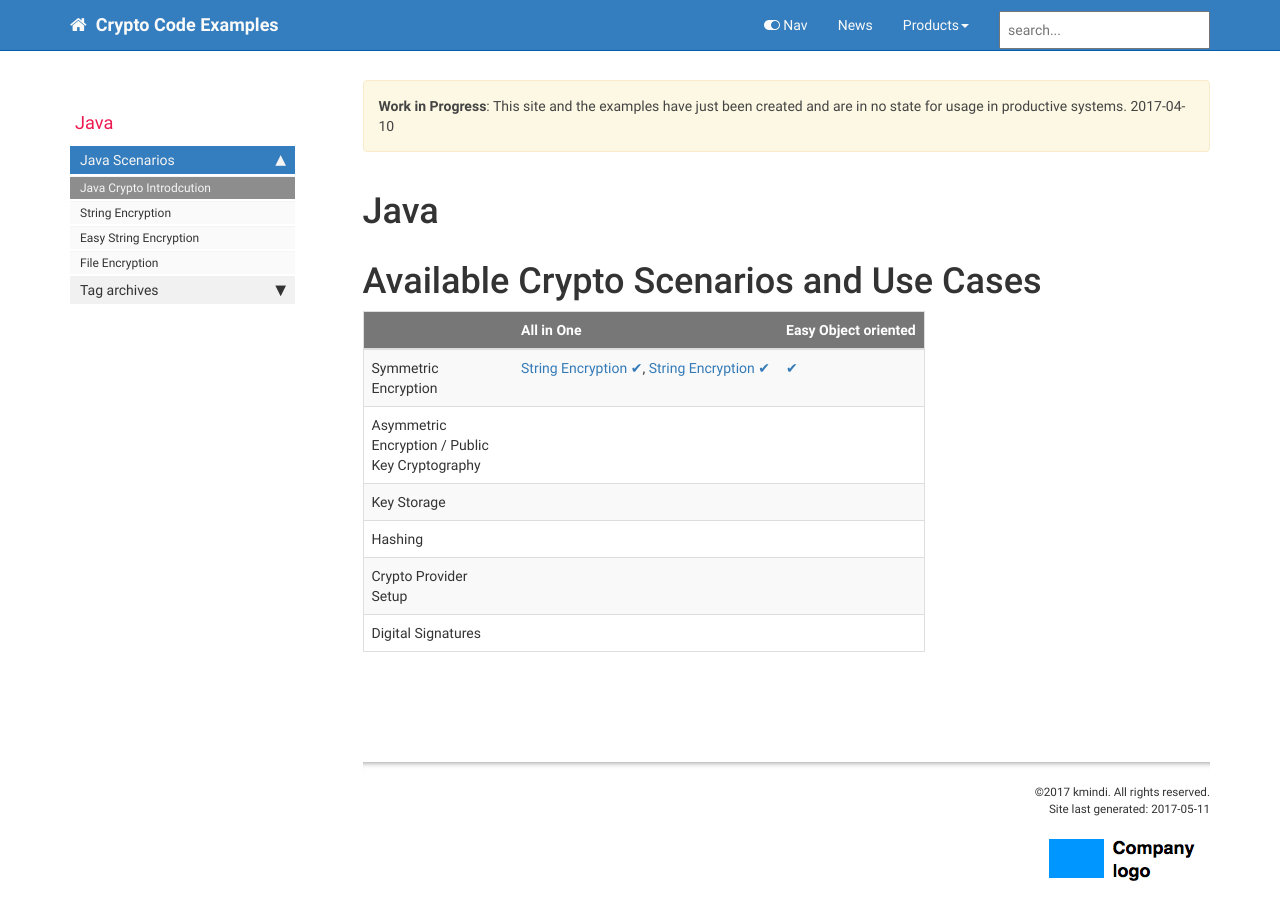
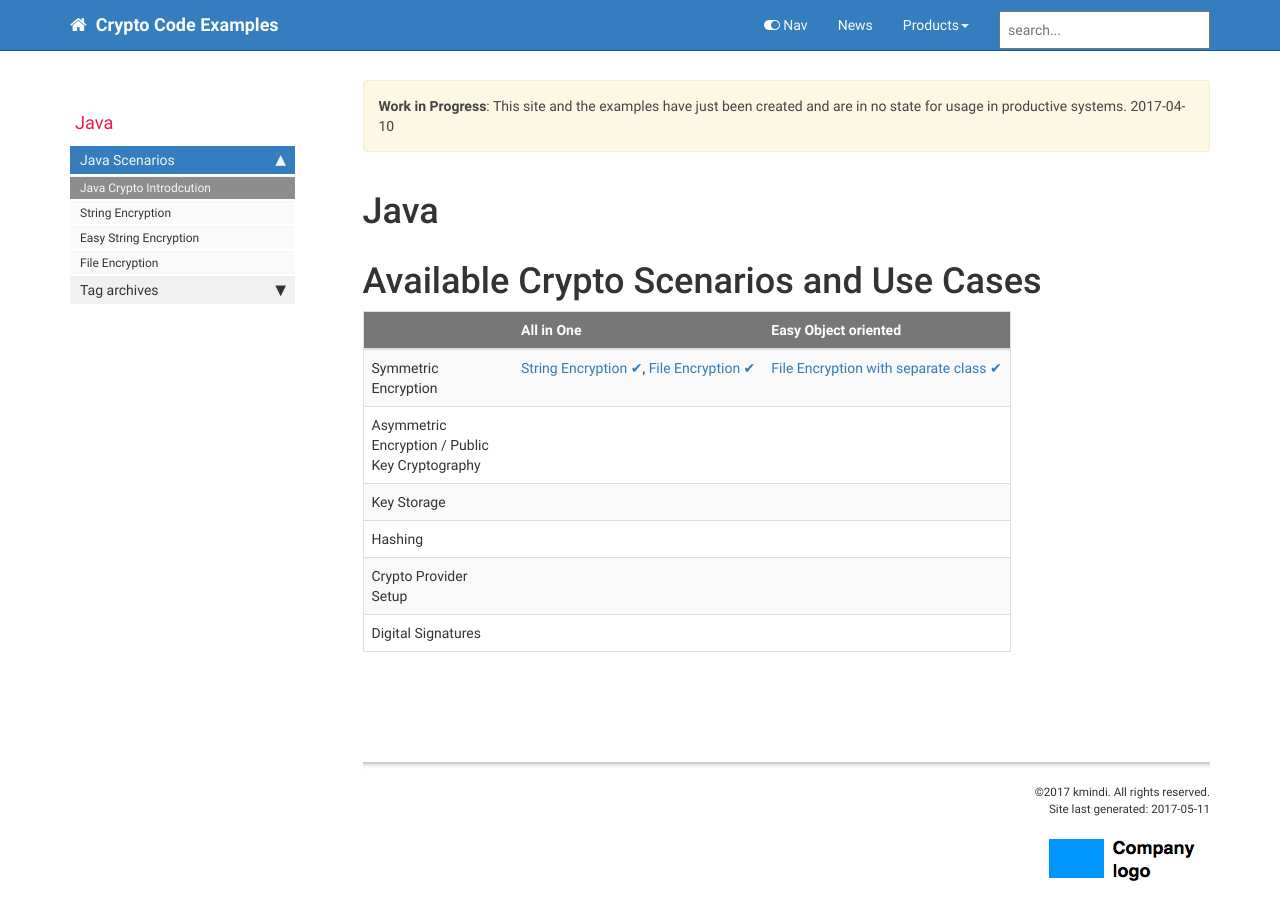
Before and after one commit to cryptoexamples/CryptoExamples, a Jekyll site: the page built from pages/java/java_landing_page.md, in a window 1280 px wide. Built offline with Jekyll 4.4.1, drawn with Linux system fonts in a browser that asks for light colours; nearby versions of some CDN libraries; comment, search, counter and statistics services are not loaded.

Commit message:
changes link names in use case table

```diff
--- a/pages/java/java_landing_page.md
+++ b/pages/java/java_landing_page.md
@@ -11,7 +11,7 @@ folder: java
 
 |                                                 | All in One                             | Easy Object oriented                 |
 |-------------------------------------------------|----------------------------------------|--------------------------------------|
-| Symmetric Encryption                            | [String Encryption ✔](java_string_encryption_symmetric), [String Encryption ✔](java_file_encryption_symmetric_password_based) | [✔](java_easy_AES_string_encryption) |
+| Symmetric Encryption                            | [String Encryption ✔](java_string_encryption_symmetric), [File Encryption ✔](java_file_encryption_symmetric_password_based) | [File Encryption with separate class ✔](java_easy_AES_string_encryption) |
 | Asymmetric Encryption / Public Key Cryptography |                                        |                                      |
 | Key Storage                                     |                                        |                                      |
 | Hashing                                         |                                        |                                      |
```
